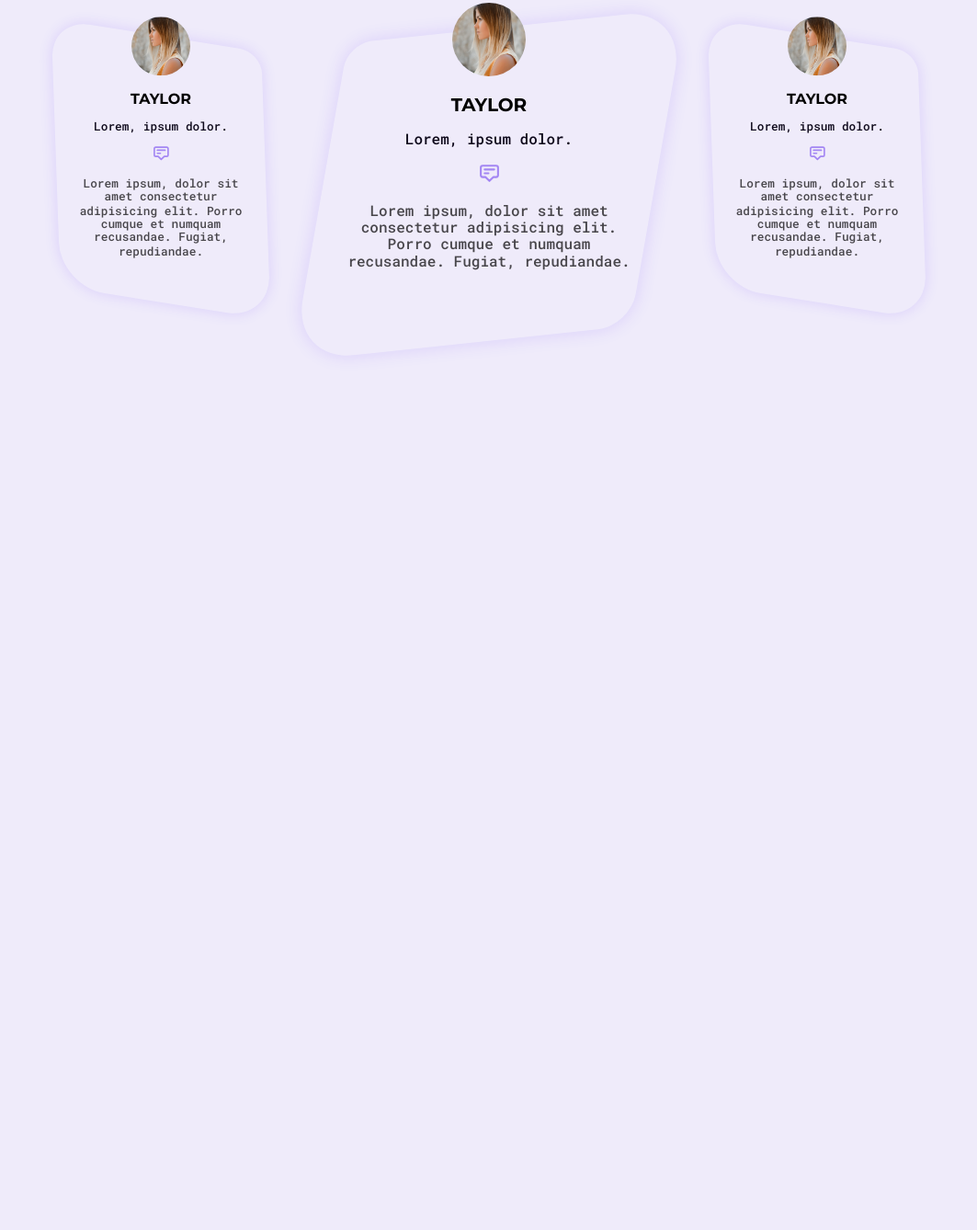
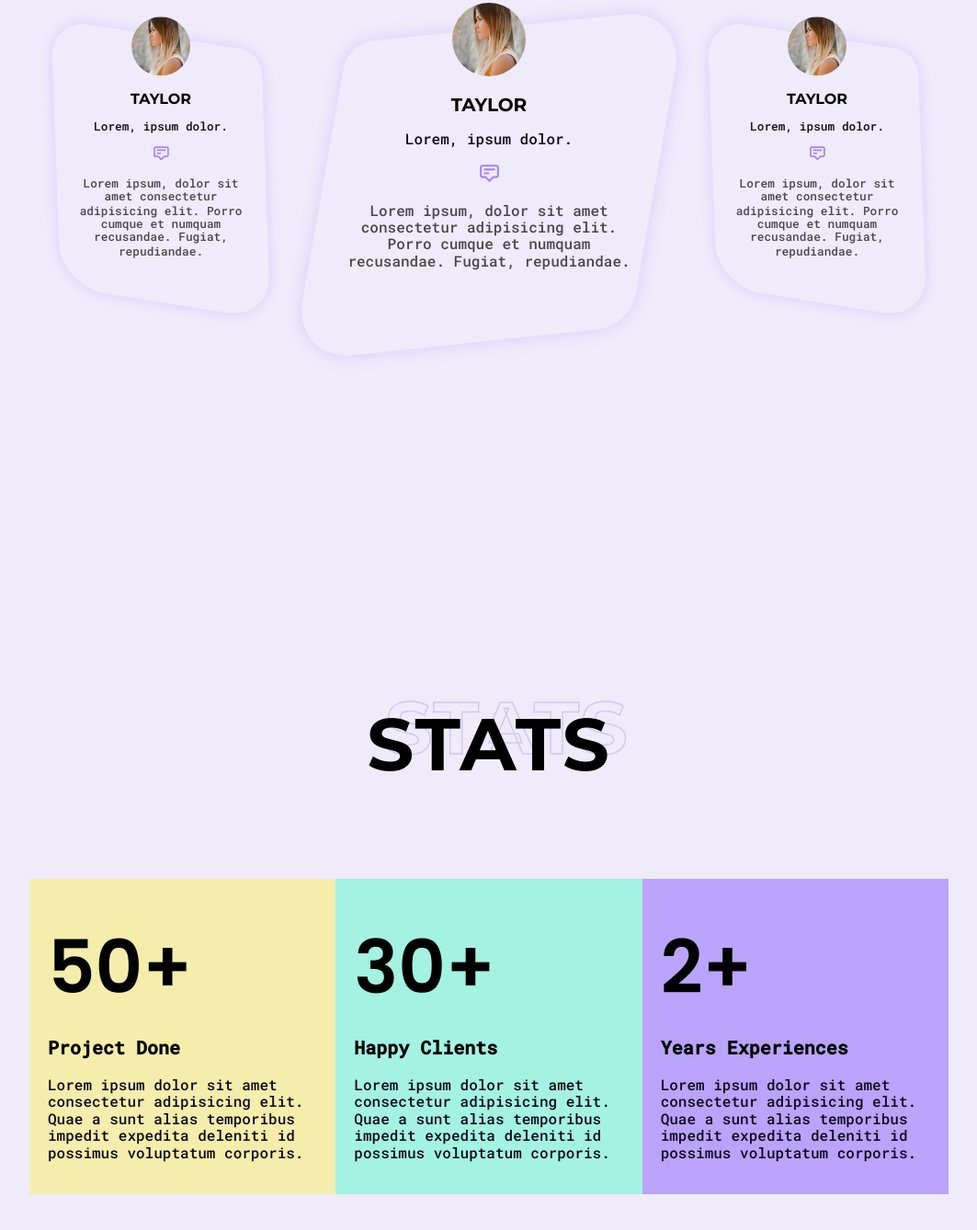
Before and after one commit to angelmgl/portfolio-website, a plain HTML site: page index.html in a window 1280 px wide. Shown: the part 2071-3409 px from the top of the page at 92% size, without its empty margins (108-1171 px from the left). Before the commit the page ends 2569 px from the top, so only its background shows below. Drawn offline with Linux system fonts and the light colour scheme.

Commit message:
Stats section created

```diff
--- a/index.html
+++ b/index.html
@@ -117,6 +117,31 @@
     </section>
     <!-- end testimonial section -->
 
+    <!-- stats section -->
+    <section id="stats">
+        <div class="container">
+            <h2 class="section-heading" data-outline="Stats">Stats</h2>
+            <div class="all-items">
+                <div class="item">
+                    <h2 class="number">50+</h2>
+                    <h3 class="stats-subheading">Project Done</h3>
+                    <p>Lorem ipsum dolor sit amet consectetur adipisicing elit. Quae a sunt alias temporibus impedit expedita deleniti id possimus voluptatum corporis.</p>
+                </div>
+                <div class="item">
+                    <h2 class="number">30+</h2>
+                    <h3 class="stats-subheading">Happy Clients</h3>
+                    <p>Lorem ipsum dolor sit amet consectetur adipisicing elit. Quae a sunt alias temporibus impedit expedita deleniti id possimus voluptatum corporis.</p>
+                </div>
+                <div class="item">
+                    <h2 class="number">2+</h2>
+                    <h3 class="stats-subheading">Years Experiences</h3>
+                    <p>Lorem ipsum dolor sit amet consectetur adipisicing elit. Quae a sunt alias temporibus impedit expedita deleniti id possimus voluptatum corporis.</p>
+                </div>
+            </div>
+        </div>
+    </section>
+    <!-- end stats section -->
+
     <script>
         if ('loading' in HTMLImageElement.prototype) {
         console.log('The browser supports `lazy-loading`...');
--- a/style.css
+++ b/style.css
@@ -414,3 +414,48 @@ a {
         gap: 50px;
     }
 }
+
+/* stats styles */
+#stats {
+    padding: 20rem 0 10rem 0;
+}
+
+#stats .all-items {
+    display: flex;
+    align-items: center;
+    justify-content: center;
+}
+
+#stats .all-items .item {
+    padding: 2rem;
+}
+
+#stats .number {
+    font-family: 'Poppins', sans-serif;
+    font-size: 8rem;
+    margin: 30px 0;
+}
+
+#stats .stats-subheading {
+    font-size: 2rem;
+    margin-bottom: 2rem;
+}
+
+#stats .all-items .item:nth-child(1) {
+    background-color: #ffef0050;
+}
+
+#stats .all-items .item:nth-child(2) {
+    background-color: #00ffab50;
+}
+
+#stats .all-items .item:nth-child(3) {
+    background-color: #4705fc50;
+}
+
+@media only screen and (max-width: 768px) {
+    #stats .all-items {
+        flex-direction: column;
+        text-align: center;
+    }
+}
```
